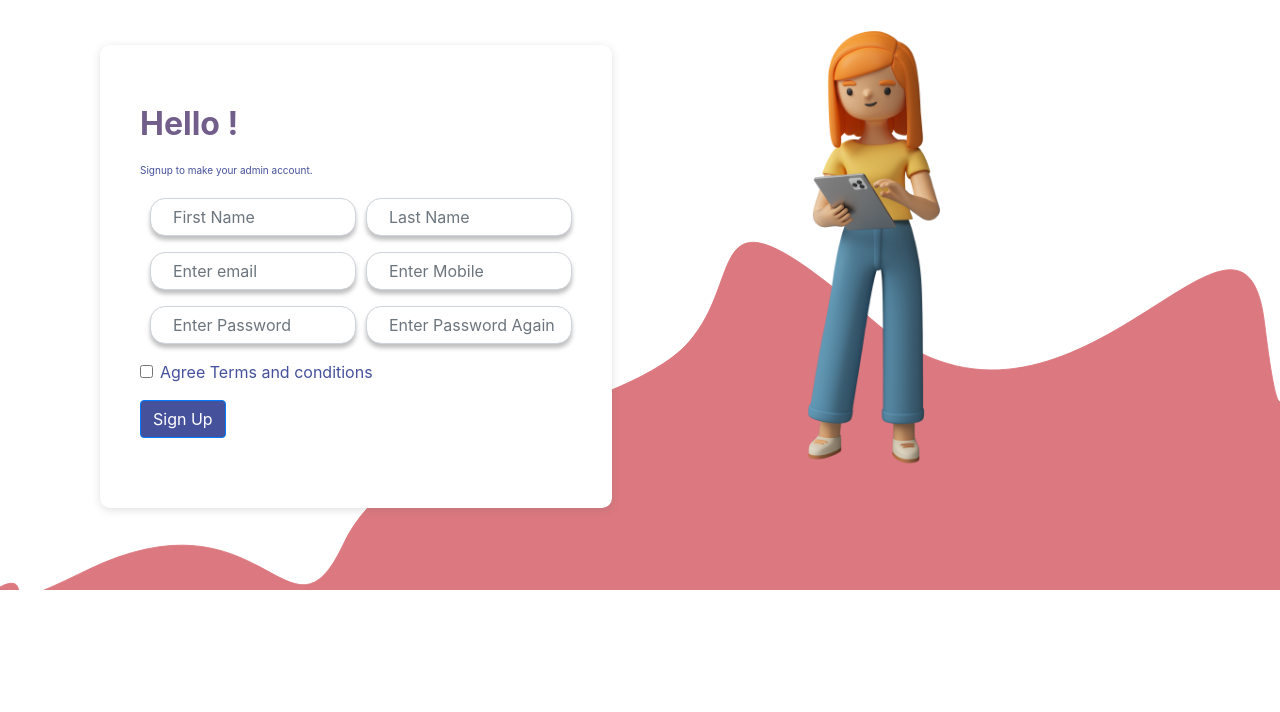
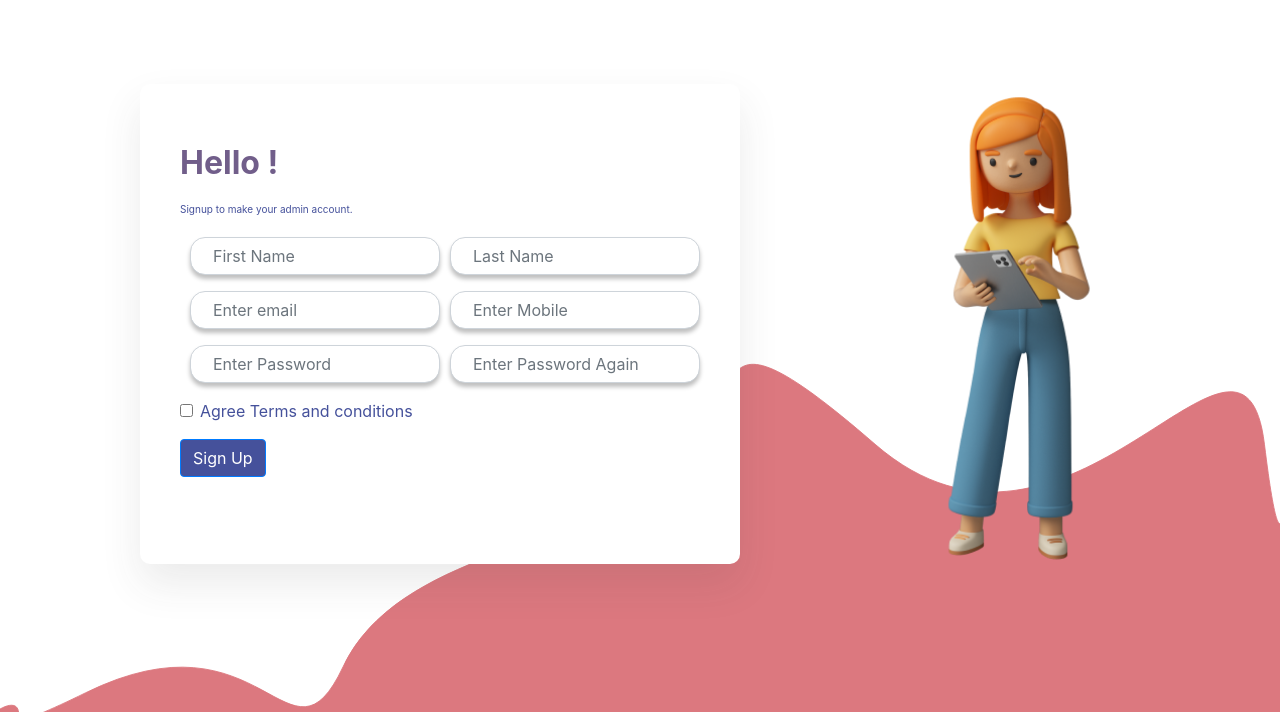
Before and after one commit to ligin789/pro_analysis, a PHP site: page /auth/register.php in a window 1280 px wide. Shown: the part 88-800 px from the top of the page. Run offline with PHP 8.4, Linux system fonts and the light colour scheme.

Commit message:
Alignment updates

```diff
--- a/assets/css/style.css
+++ b/assets/css/style.css
@@ -18,7 +18,6 @@
   background: var(--MainColor);
   border-radius: 10px;
 }
-
 
 .bg-darkblue {
   background-color: var(--darkBlue);
@@ -50,7 +49,6 @@ body {
   font-family: "Poppins" sans-serif;
   color: var(--MainColor);
   overflow-x: hidden;
-
 }
 .headerlogo {
   width: 80%;
@@ -59,15 +57,21 @@ body {
   position: absolute;
   width: 100%;
   z-index: -10;
-  bottom: -62px;
+  bottom: 0;
+}
+.contents{
+  display: flex;
+  align-items: center;
+  margin-top: 5%;
 }
 .main-content {
+  flex:1;
   background-color: white;
-  width: 40%;
+  height:60vh;
   border-radius: 10px;
-  margin: 45px 20px 20px 100px;
+  margin: 0 20px 0 140px;
   padding: 60px 40px 60px 40px;
-  box-shadow: rgba(99, 99, 99, 0.2) 0px 2px 8px 0px;
+  box-shadow: 0px 20px 40px rgba(61, 61, 61, 0.1);
 }
 .maintext h2 {
   font-weight: 700;
@@ -99,18 +103,26 @@ body {
   margin-bottom: 10px;
 }
 .ladyimg {
-  width: 40%;
+  flex:1;
   z-index: 10;
+  width:100%;
 }
 .ladyimg img {
-  width: 95%;
+  width: 85%;
+  align-items: center;
 }
 /*Responsive*/
-@media only screen and (max-width: 1115px) {
+/* @media only screen and (max-width: 1115px) {
   .ladyimg img {
     width: 100%;
     bottom: 10px;
     position: absolute;
+  }
+} */
+
+@media only screen and (max-width:1600px){
+  .ladyimg img{
+    width:100%;
   }
 }
 @media only screen and (max-width: 821px) {
@@ -158,8 +170,8 @@ body {
   padding: 4px 15px;
 }
 .button-first:hover {
-background-color: white;
-color: var(--MainColor);
+  background-color: white;
+  color: var(--MainColor);
 }
 .button-second {
   border: solid #dc787f 1px;
@@ -173,37 +185,33 @@ color: var(--MainColor);
   color: white;
   cursor: pointer;
 }
-.keyfeaturesContainer
-{
+.keyfeaturesContainer {
   margin-top: 100px;
   align-items: center;
   text-align: center;
 }
-.subheadKey
-{
+.subheadKey {
   font-weight: 600;
   font-size: 20px;
 }
-.subcontainer-odd ,.subcontainer-even {
+.subcontainer-odd,
+.subcontainer-even {
   margin-top: 60px;
   display: flex;
   justify-content: center;
   margin-bottom: 30px;
   align-items: center;
 }
-.img-wrapper img{
+.img-wrapper img {
   margin-left: 130px;
 }
-.text-wrapper
-{
+.text-wrapper {
   width: 60%;
 }
-.bigmargin
-{
+.bigmargin {
   margin-left: 250px;
 }
-.subcontainer-even
-{
+.subcontainer-even {
   margin-right: 0px;
   right: 0px;
   max-width: 100%;
--- a/auth/register.php
+++ b/auth/register.php
@@ -81,7 +81,7 @@ if (isset($_SESSION["proAnalysisSession"]) == session_id()) {
 
     ?>
     <!-- Main Content -->
-    <div class="d-flex">
+    <div class="contents">
       <div class="main-content">
         <div class="maintext">
           <h2>Hello !</h2>
@@ -116,8 +116,8 @@ if (isset($_SESSION["proAnalysisSession"]) == session_id()) {
       </div>
     </div>
 
-    <div class="background-login position-relative">
-      <img src="../assets/vectors/backgroundregister.svg" class="position-absolute backgroundimg" alt="" srcset="" />
+    <div class="background-login">
+      <img src="../assets/vectors/backgroundregister.svg" class="backgroundimg" alt="" srcset="" />
     </div>
     <script src="../assets/scripts/bootstrap.min.js"></script>
   </body>
```
